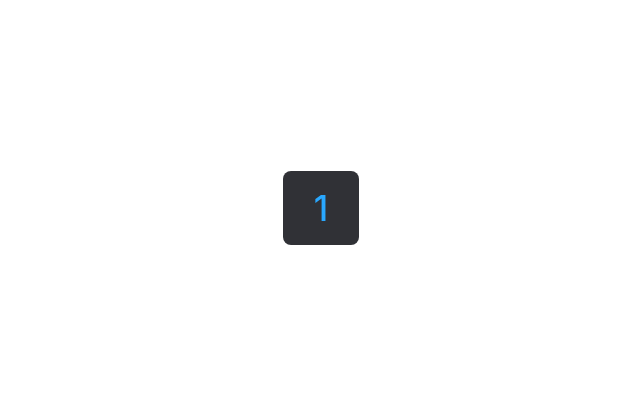
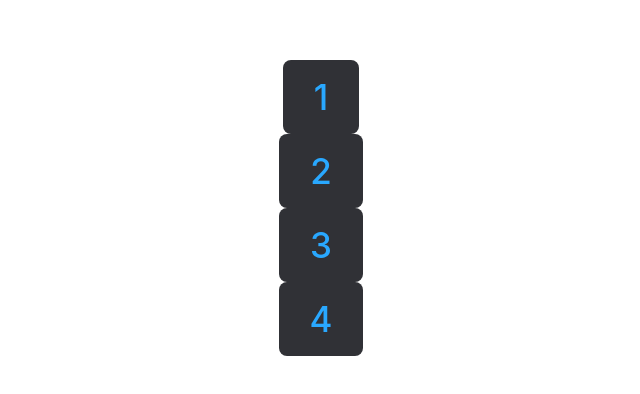
Before and after one commit to lomopon/git-course, a React (Vite) app in the folder calculator/: page / in a window 1280 px wide. Shown: the part 192-586 px from the top of the page, without its empty margins (319-959 px from the left). Built offline with nearby package versions, Linux system fonts and the light colour scheme.

Commit message:
починил кнопку с Ильшатом

```diff
--- a/calculator/src/App.jsx
+++ b/calculator/src/App.jsx
@@ -7,14 +7,16 @@ import MyButton from './component/UI/Button/MyButton'
 function App() {
   const [count, setCount] = useState(0)
 
-  const myValue = '1';
+  const myValue = '2';
 
   return (
     <div className="App">
-      <MyButton>1</MyButton>
+      <MyButton myValue = '1' >1</MyButton>
+      <MyButton myValue = '2' >2</MyButton>
+      <MyButton myValue = '3' >3</MyButton>
+      <MyButton myValue = '4' >4</MyButton>
     </div>
   )
 }
 
 export default App
-export const myValue = '1';
--- a/calculator/src/component/UI/Button/MyButton.jsx
+++ b/calculator/src/component/UI/Button/MyButton.jsx
@@ -1,16 +1,16 @@
 import React, { useEffect, useState } from "react";
 import classes from './MyButton.module.css'
-import App, {myValue} from "../../../App";
 
-function MyButton ({children, ...posts}) {
+
+function MyButton ({children, ...props}) {
 
     const [buttonClicked, setButtonClicked] = useState(false);
 
   useEffect(() => {
 
     function handleKeyDown(event) {
-      if (event.key === myValue.toString()) {
-        console.log('нажалась')
+      if (event.key === props.myValue.toString()) {
+        console.log('нажалась'+ props.myValue.toString())
         setButtonClicked(true);
       }
     }
```
